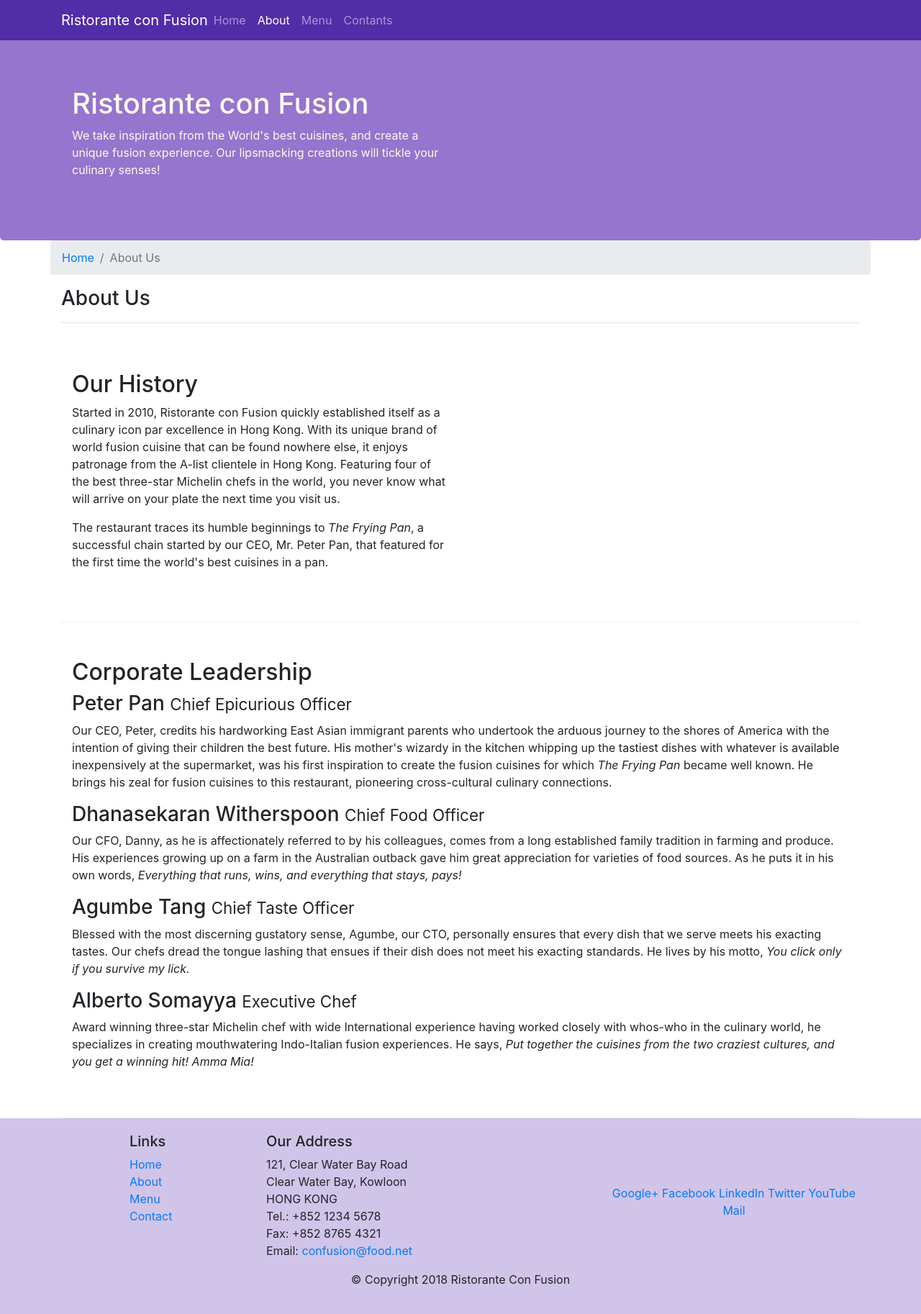
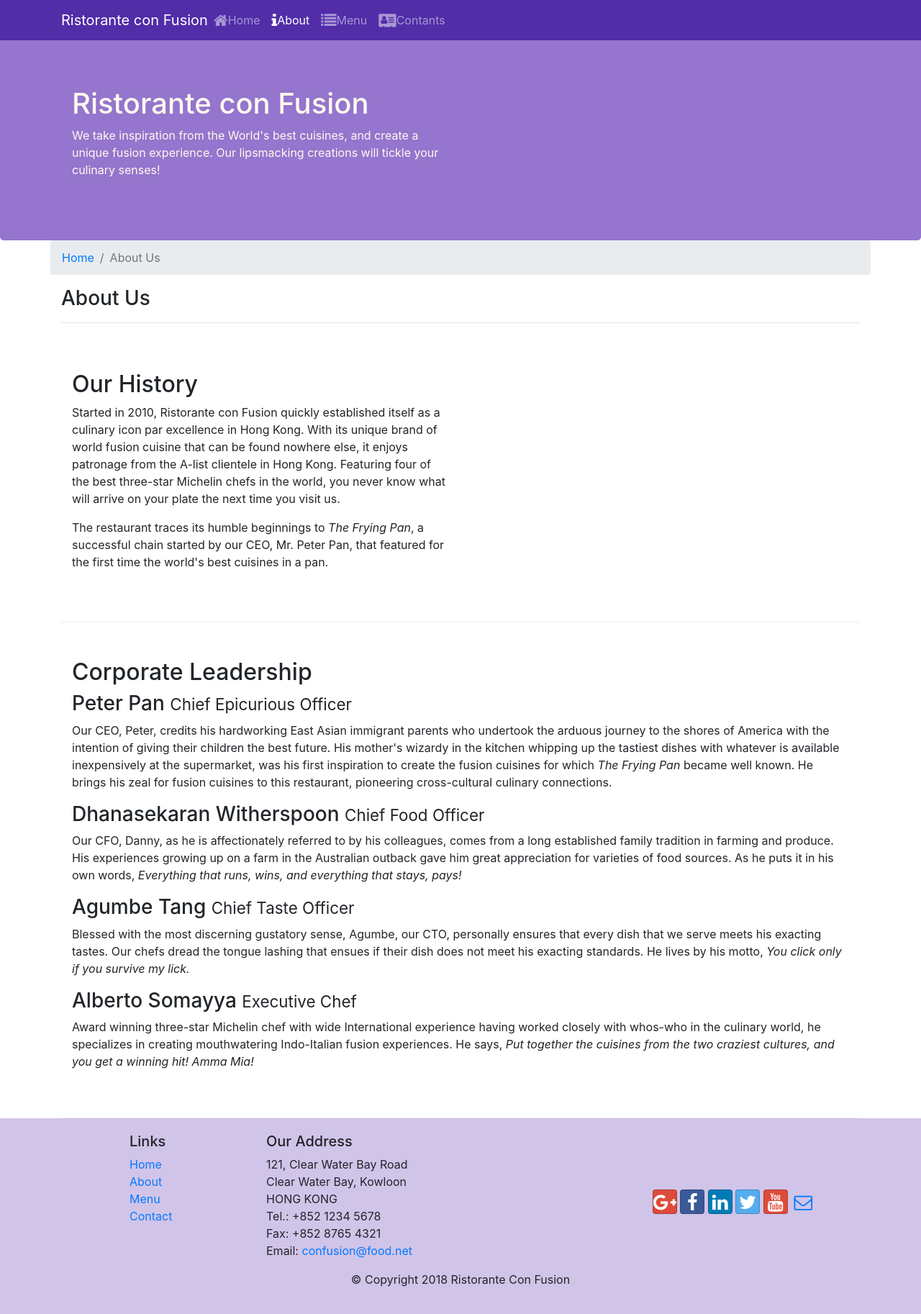
Before and after one commit to dev-ai-kar/confusion--Bootstrap4, a website: page aboutus.html in a window 1280 px wide. Shown: the whole page at 72% size. Drawn offline with nearby package versions, Linux system fonts and the light colour scheme.

Commit message:
Icon Fonts
Use icons within your website to represent various entities
making use of the glyphicons, font-awesome & bootstrap-social icons

```diff
--- a/aboutus.html
+++ b/aboutus.html
@@ -11,6 +11,8 @@
 
     <!-- Bootstrap CSS -->
     <link rel="stylesheet" href="node_modules/bootstrap/dist/css/bootstrap.min.css">
+    <link rel="stylesheet" href="node_modules/font-awesome/css/font-awesome.min.css">
+    <link rel="stylesheet" href="node_modules/bootstrap-social/bootstrap-social.css">
     <link rel="stylesheet" href="css/style.css">
 
 </head>
@@ -25,10 +27,10 @@
             <a class="navbar-brand mr-auto" href="#">Ristorante con Fusion</a>
             <div class="collapse navbar-collapse" id="Navbar">
                 <ul class="navbar-nav mr-auto">
-                    <li class="nav-item"><a class="nav-link" href="index.html">Home</a></li>
-                    <li class="nav-item active"><a class="nav-link" href="#">About</a></li>
-                    <li class="nav-item"><a class="nav-link" href="">Menu</a></li>
-                    <li class="nav-item"><a class="nav-link" href="">Contants</a></li>
+                    <li class="nav-item"><a class="nav-link" href="index.html"><span class="fa fa-home fa-lg"></span>Home</a></li>
+                    <li class="nav-item active"><a class="nav-link" href="#"><span class="fa fa-info fa-lg"></span>About</a></li>
+                    <li class="nav-item"><a class="nav-link" href=""><span class="fa fa-list fa-lg"></span>Menu</a></li>
+                    <li class="nav-item"><a class="nav-link" href=""><span class="fa fa-address-card fa-lg"></span>Contants</a></li>
                 </ul>
             </div>
         </div>
@@ -131,12 +133,12 @@
                 </div>
                 <div class="col-12 col-sm-4 align-self-center">
                     <div class="text-center">
-                        <a href="http://google.com/+">Google+</a>
-                        <a href="http://www.facebook.com/profile.php?id=">Facebook</a>
-                        <a href="http://www.linkedin.com/in/">LinkedIn</a>
-                        <a href="http://twitter.com/">Twitter</a>
-                        <a href="http://youtube.com/">YouTube</a>
-                        <a href="mailto:">Mail</a>
+                        <a class="btn btn-social-icon btn-google" href="http://google.com/+"><i class="fa fa-google-plus fa-lg"></i></a>
+                        <a class="btn btn-social-icon btn-facebook" href="http://www.facebook.com/profile.php?id="><i class="fa fa-facebook fa-lg"></i></a>
+                        <a class="btn btn-social-icon btn-linkedin" href="http://www.linkedin.com/in/"><i class="fa fa-linkedin fa-lg"></i></a>
+                        <a class="btn btn-social-icon btn-twitter" href="http://twitter.com/"><i class="fa fa-twitter fa-lg"></i></a>
+                        <a class="btn btn-social-icon btn-google" href="http://youtube.com/"><i class="fa fa-youtube fa-lg"></i></a>
+                        <a class="btn btn-social-icon" href="mailto:"><i class="fa fa-envelope-o fa-lg"></i></a>
                     </div>
                 </div>
             </div>
--- a/package.json
+++ b/package.json
@@ -15,6 +15,8 @@
   },
   "dependencies": {
     "bootstrap": "^4.0.0",
+    "bootstrap-social": "^5.1.1",
+    "font-awesome": "^4.7.0",
     "jquery": "^3.3.1",
     "popper.js": "^1.12.9"
   }
```
Also changed, not shown: index.html (+15 -13 lines), 1 other file.
